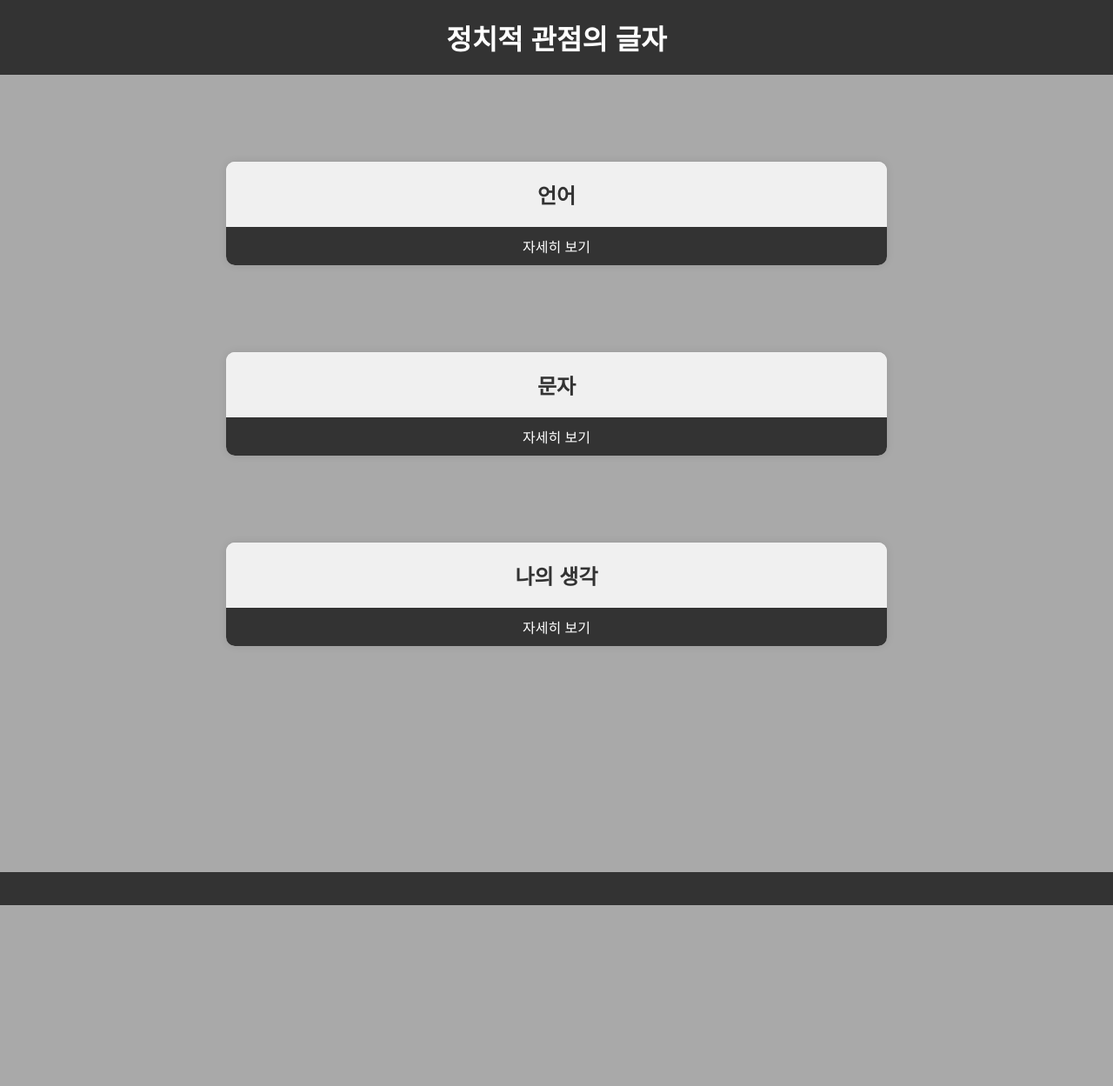
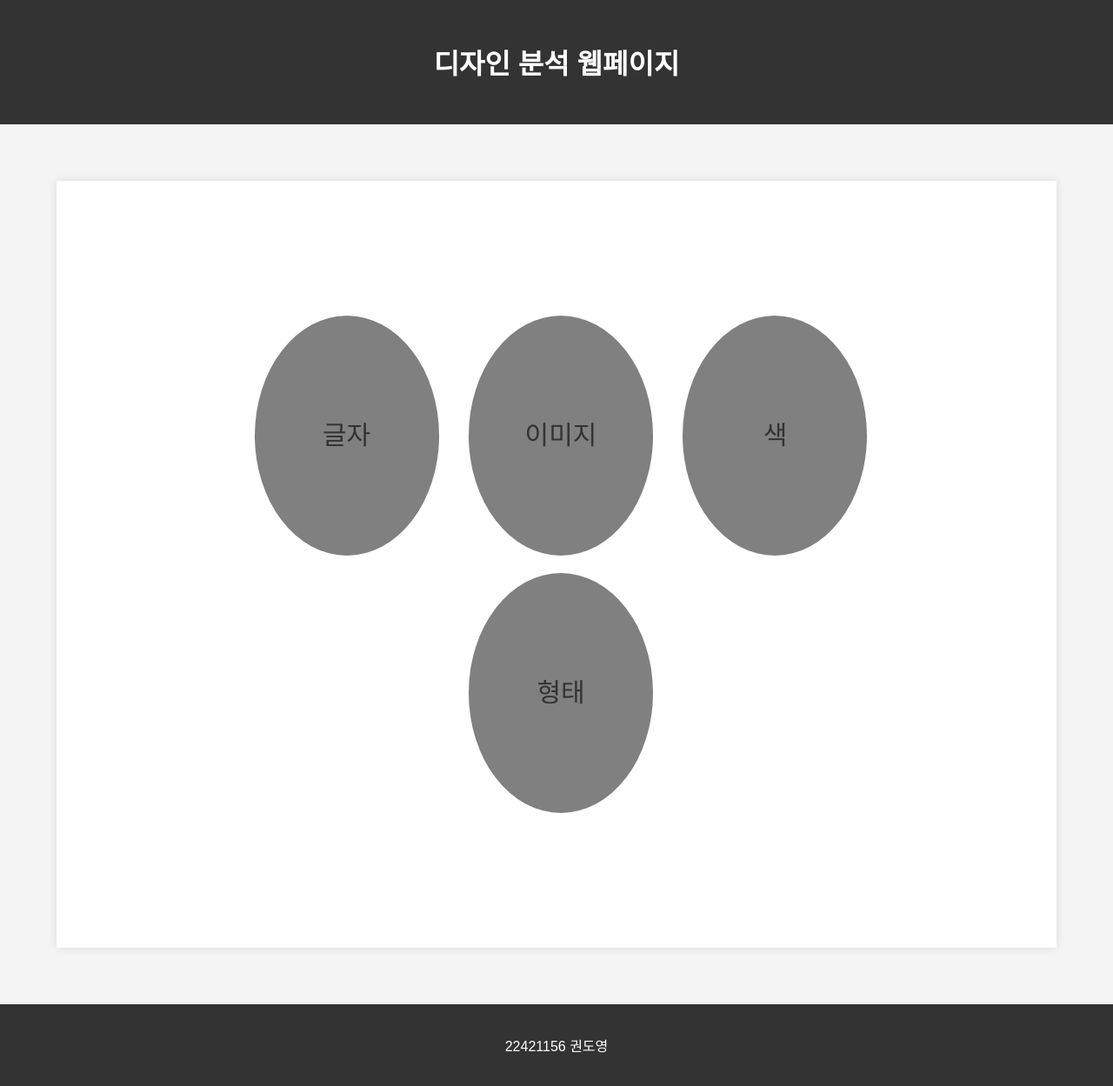
Before and after one commit to f0rgetm2n0te/home, a plain HTML site: page index.html in a window 1280 px wide. Shown: the whole page at 87% size. Before the commit the page ends 1041 px from the top, so only its background shows below. Drawn offline with Linux system fonts and the light colour scheme.

Commit message:
Add files via upload

```diff
--- a/index.html
+++ b/index.html
@@ -1,40 +1,31 @@
 <!DOCTYPE html>
-<html>
-   <head>
-         <title>정치적 관점의 이미지</title>
-         <meta charset="UTF-8">
-         <meta name="viewport" content="width=device-width, initial-scale=1.0">
-         <meta name="keyword" content="정치적, 이미지, 웹사이트">
-         <meta name="description" content="이미지를 정치적 관점에서 분석한 웹사이트입니다.">
-         <link rel="stylesheet" href="style.css">
-   </head>
+<html lang="en">
+<head>
+    <meta charset="UTF-8">
+    <meta name="viewport" content="width=device-width, initial-scale=1.0">
+    <title>디자인 분석 웹페이지</title>
+    <link rel="stylesheet" href="style.k.css">
+</head>
+<body>
+    <header>
+        <h1>디자인 분석 웹페이지</h1>
+    </header>
 
 
-    <header>
-        <h1>정치적 관점의 글자</h1>
-    </header>
+    <section>
+            <nav class="navigation">
+            <ul>
+                <li><a href="index.html">글자</a></li>
+                <li><a href="img.html">이미지</a></li>
+                <li><a href="untitled3.html">색</a></li>
+                <li><a href="#">형태</a></li>
+            </ul>
+            </nav>
 
-    <div class="container">
-        <div class="website">
-            <h2>언어</h2>
+     </section>
 
-            <a href="language.html">자세히 보기</a>
-        </div>
-
-        <div class="website">
-            <h2>문자</h2>
-
-            <a href="letter.html">자세히 보기</a>
-        </div>
-
-        <div class="website">
-            <h2>나의 생각</h2>
-           <a href="my.html">자세히 보기</a>
-        </div>
-    </div>
     <footer>
-        <h2></h2>
+        <p>22421156 권도영</p>
     </footer>
-
-   </body>
+</body>
 </html>
```
Also changed, not shown: 1.html (added, +40 -0 lines).
